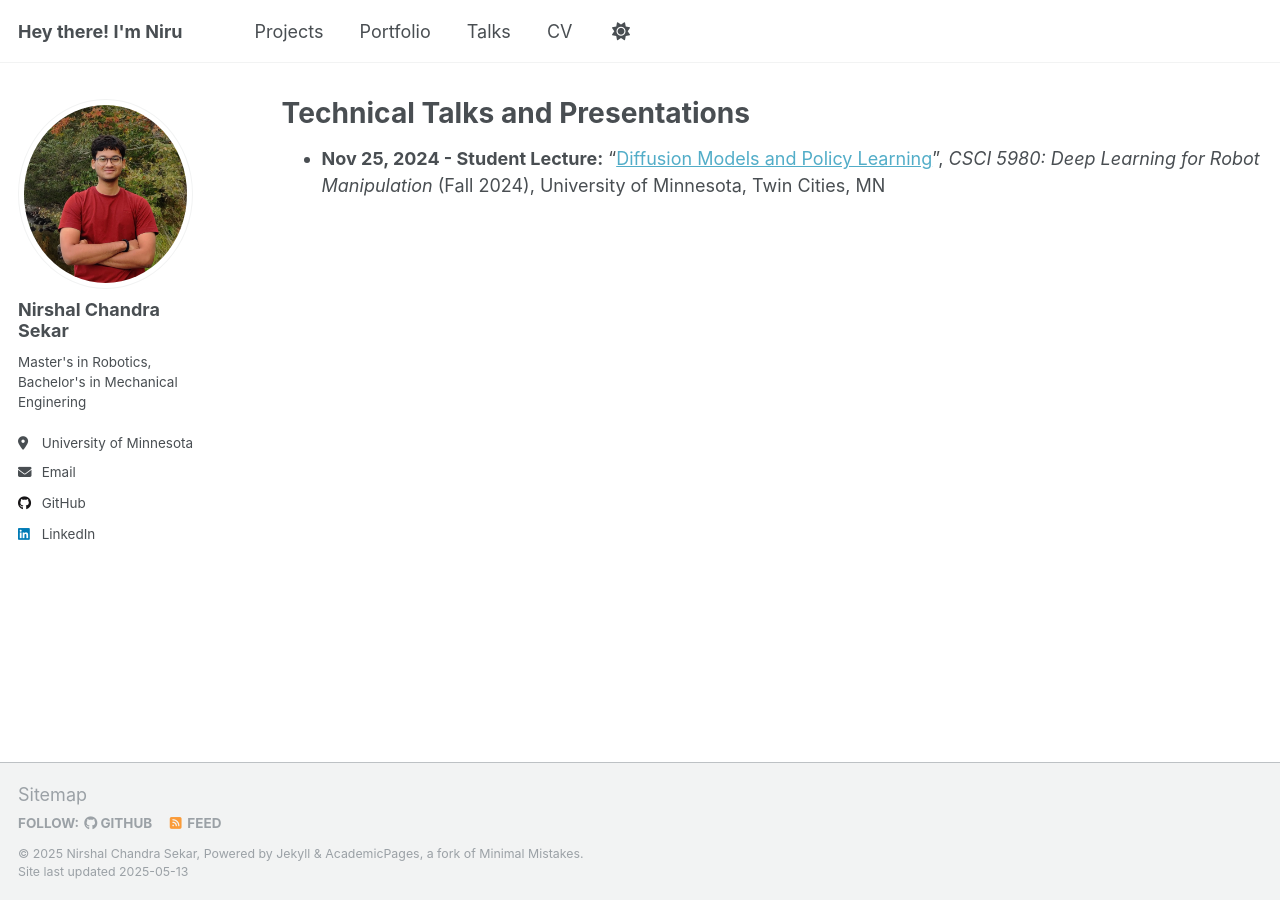
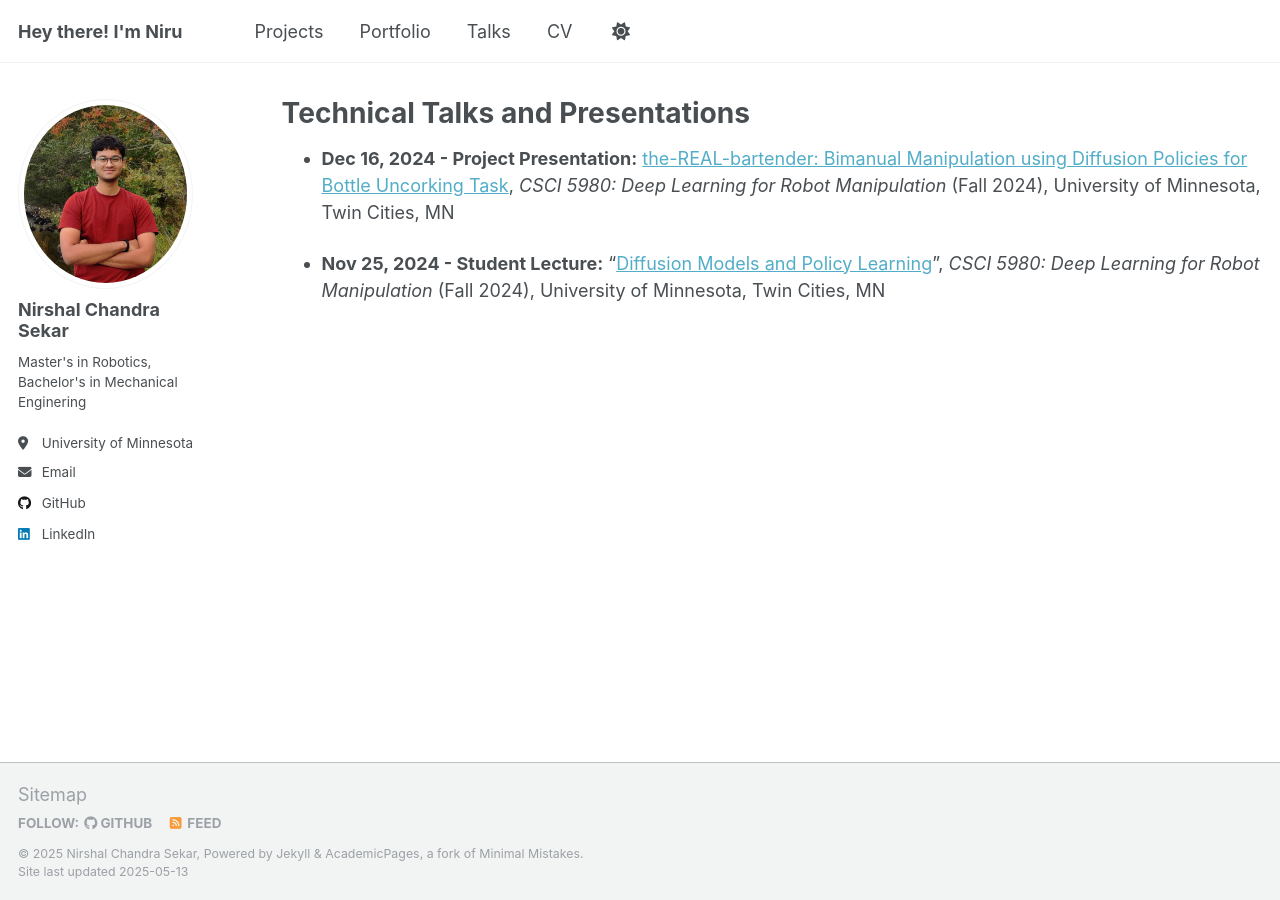
Before and after one commit to NirshalChandraSekar/NirshalChandraSekar.github.io, a Jekyll site: the page built from _pages/talks.md, in a window 1280 px wide. Built offline with Jekyll 4.4.1, drawn with Linux system fonts in a browser that asks for light colours.

Commit message:
adding deeprob presentation to talks

```diff
--- a/_pages/talks.md
+++ b/_pages/talks.md
@@ -6,4 +6,6 @@ author_profile: true
 ---
 
 
+- **Dec 16, 2024 - Project Presentation:** [the-REAL-bartender: Bimanual Manipulation using Diffusion Policies for Bottle Uncorking Task](https://drive.google.com/file/d/1a7Sb2hxlX5KPgSBCbE20b56Gtkzst4N9/view?usp=share_link), *CSCI 5980: Deep Learning for Robot Manipulation* (Fall 2024), University of Minnesota, Twin Cities, MN
+
 - **Nov 25, 2024 - Student Lecture:** "[Diffusion Models and Policy Learning](https://rpm-lab.github.io/CSCI5980-F24-DeepRob/slides/G8_Student_Lecture_06.pdf)", *CSCI 5980: Deep Learning for Robot Manipulation* (Fall 2024), University of Minnesota, Twin Cities, MN
```
